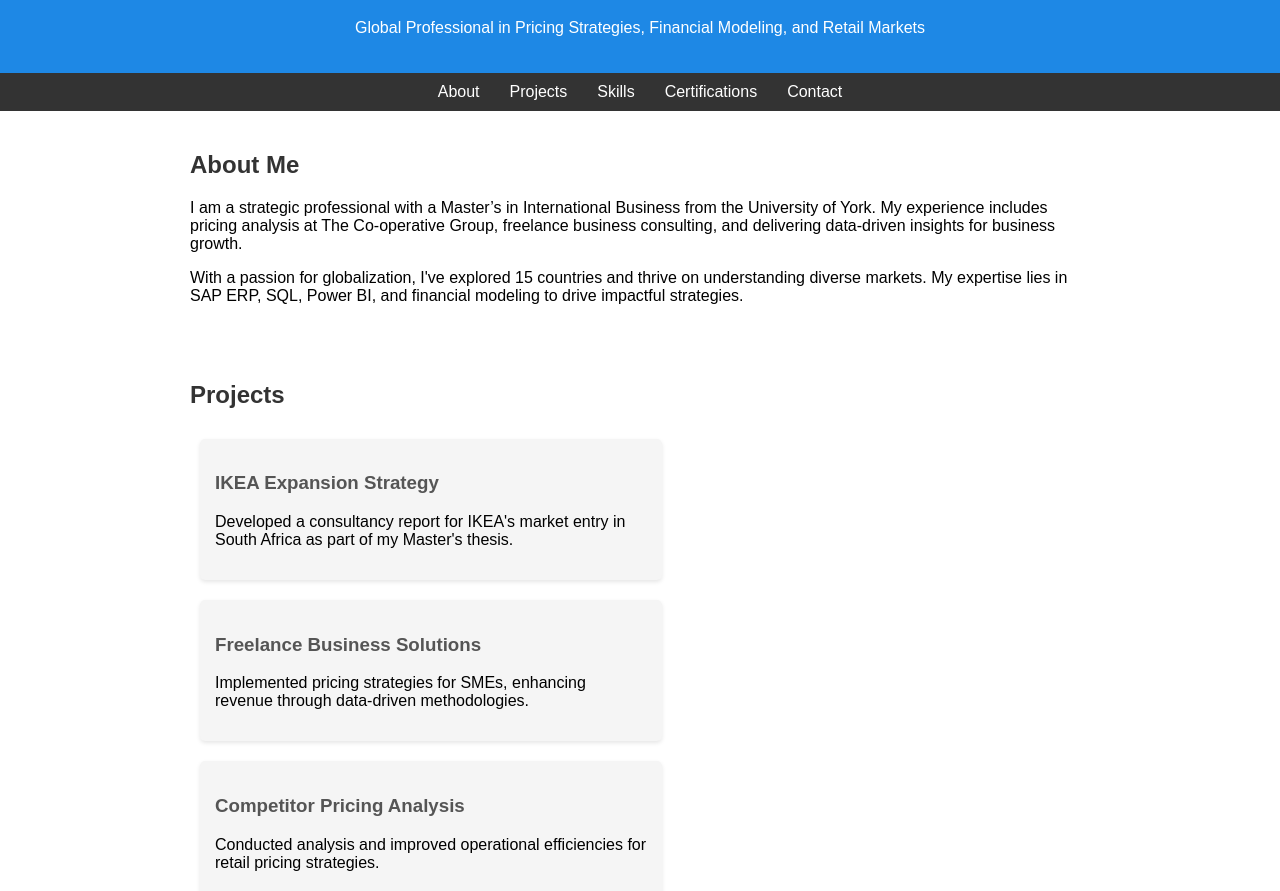
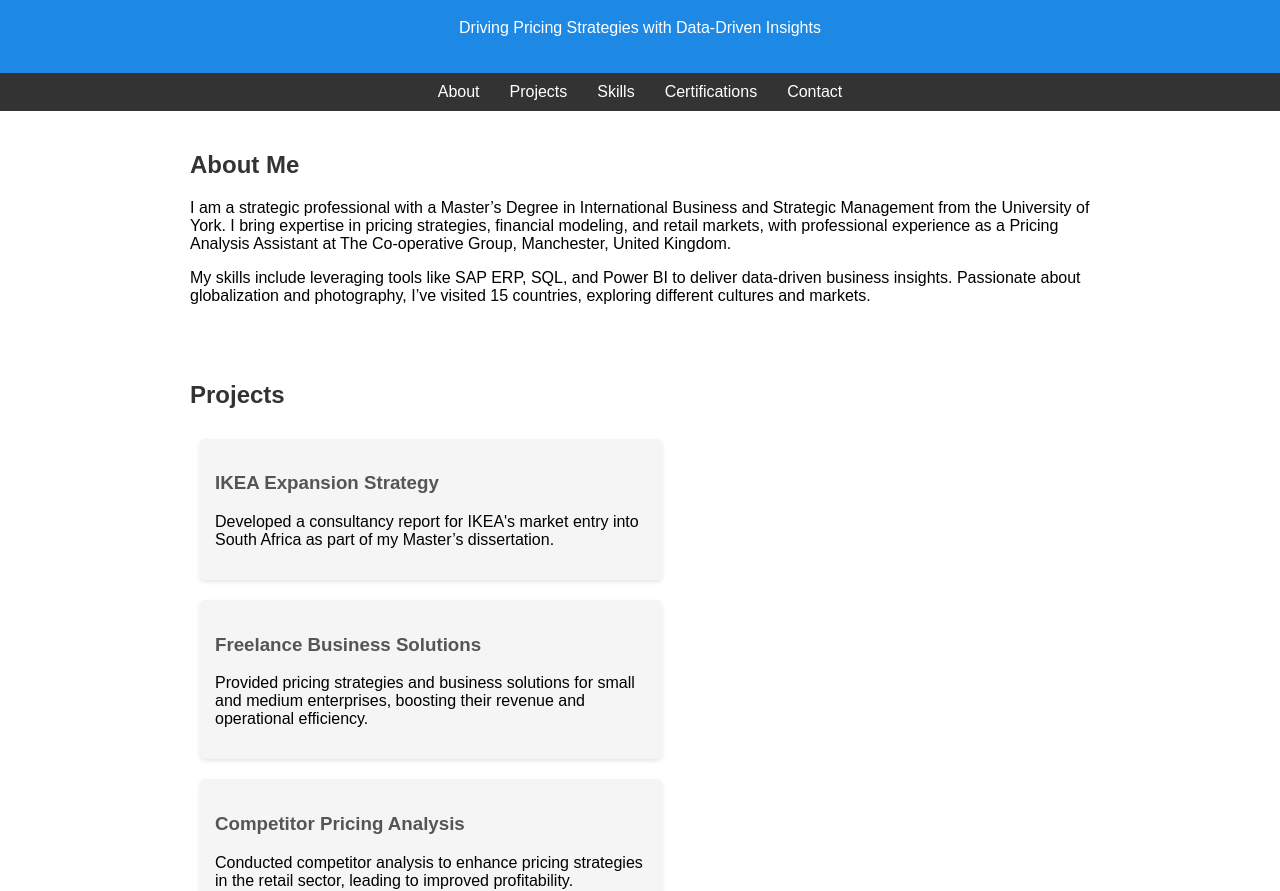
Before and after one commit to Alamshah-md/Portfolio, a plain HTML site: page index.html in a window 1280 px wide. Shown: the part 81-972 px from the top of the page. Drawn offline with Linux system fonts and the light colour scheme.

Commit message:
Update index.html

```diff
--- a/index.html
+++ b/index.html
@@ -76,7 +76,7 @@
 <body>
   <header>
     <h1>Alam Shah Mohammed</h1>
-    <p>Global Professional in Pricing Strategies, Financial Modeling, and Retail Markets</p>
+    <p>Driving Pricing Strategies with Data-Driven Insights</p>
   </header>
   <nav>
     <a href="#about">About</a>
@@ -87,23 +87,23 @@
   </nav>
   <section id="about">
     <h2>About Me</h2>
-    <p>I am a strategic professional with a Master’s in International Business from the University of York. My experience includes pricing analysis at The Co-operative Group, freelance business consulting, and delivering data-driven insights for business growth.</p>
-    <p>With a passion for globalization, I've explored 15 countries and thrive on understanding diverse markets. My expertise lies in SAP ERP, SQL, Power BI, and financial modeling to drive impactful strategies.</p>
+    <p>I am a strategic professional with a Master’s Degree in International Business and Strategic Management from the University of York. I bring expertise in pricing strategies, financial modeling, and retail markets, with professional experience as a Pricing Analysis Assistant at The Co-operative Group, Manchester, United Kingdom.</p>
+    <p>My skills include leveraging tools like SAP ERP, SQL, and Power BI to deliver data-driven business insights. Passionate about globalization and photography, I’ve visited 15 countries, exploring different cultures and markets.</p>
   </section>
   <section id="projects">
     <h2>Projects</h2>
     <div class="projects">
       <div class="card">
         <h3>IKEA Expansion Strategy</h3>
-        <p>Developed a consultancy report for IKEA's market entry in South Africa as part of my Master's thesis.</p>
+        <p>Developed a consultancy report for IKEA's market entry into South Africa as part of my Master’s dissertation.</p>
       </div>
       <div class="card">
         <h3>Freelance Business Solutions</h3>
-        <p>Implemented pricing strategies for SMEs, enhancing revenue through data-driven methodologies.</p>
+        <p>Provided pricing strategies and business solutions for small and medium enterprises, boosting their revenue and operational efficiency.</p>
       </div>
       <div class="card">
         <h3>Competitor Pricing Analysis</h3>
-        <p>Conducted analysis and improved operational efficiencies for retail pricing strategies.</p>
+        <p>Conducted competitor analysis to enhance pricing strategies in the retail sector, leading to improved profitability.</p>
       </div>
     </div>
   </section>
@@ -129,15 +129,15 @@
       </div>
       <div class="card">
         <h3>Financial Modeling & Valuation Analyst (FMVA)</h3>
-        <p>Pending completion, focusing on advanced financial analysis skills.</p>
+        <p>Currently pursuing, with a focus on advanced financial analysis skills.</p>
       </div>
     </div>
   </section>
   <section id="contact">
     <h2>Contact</h2>
-    <p>Email: <a href="mailto:alam.shah@example.com">alam.shah@example.com</a></p>
-    <p>LinkedIn: <a href="https://linkedin.com/in/alam-shah-mohammed" target="_blank">linkedin.com/in/alam-shah-mohammed</a></p>
-    <p>GitHub: <a href="https://github.com/yourusername" target="_blank">github.com/yourusername</a></p>
+    <p>Email: <a href="mailto:alamshah.md@outlook.com">alam.shah@example.com</a></p>
+    <p>LinkedIn: <a href="https://www.linkedin.com/in/alam-shah-md/" target="_blank">linkedin.com/in/alam-shah-mohammed</a></p>
+    <p>GitHub: <a href="https://github.com/Alamshah-md/Portfolio/" target="_blank">github.com/alamshahmohammed</a></p>
   </section>
   <footer>
     <p>© 2024 Alam Shah Mohammed</p>
```
